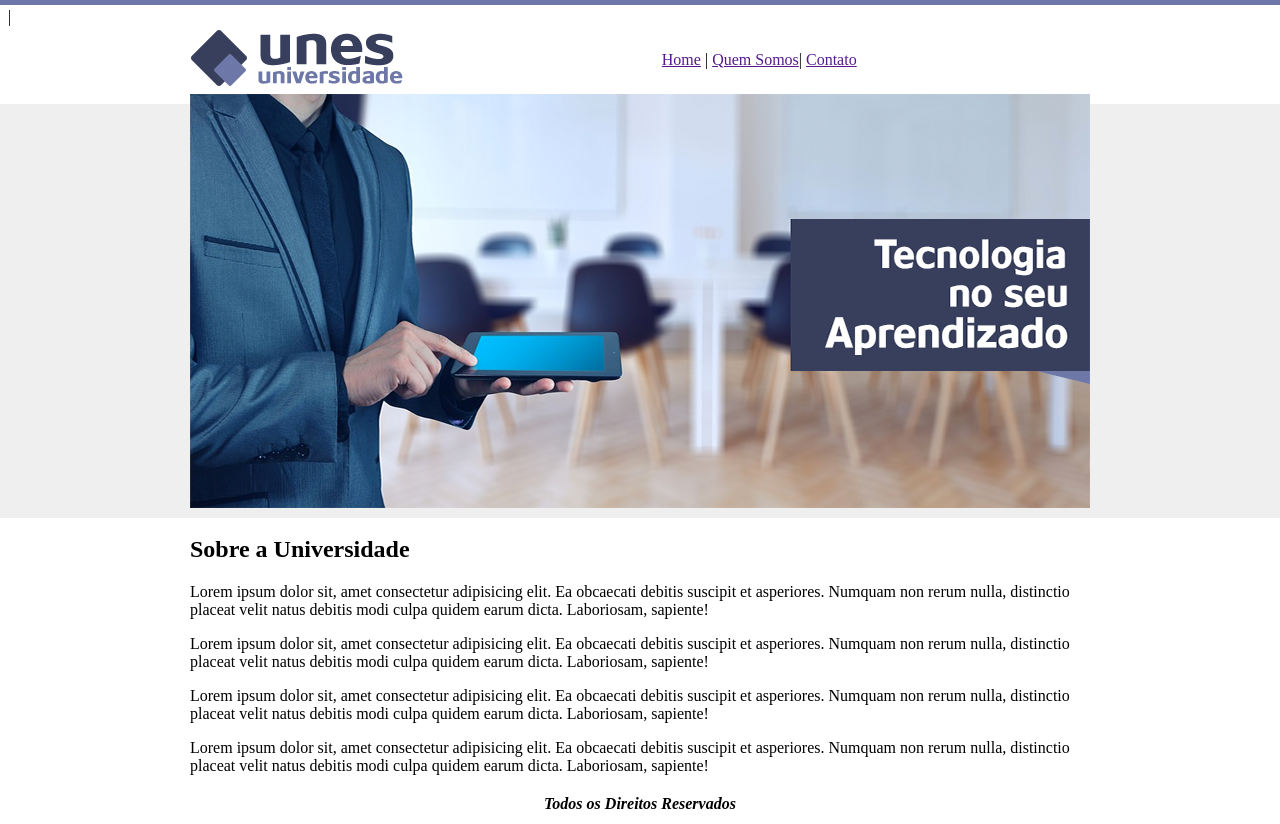
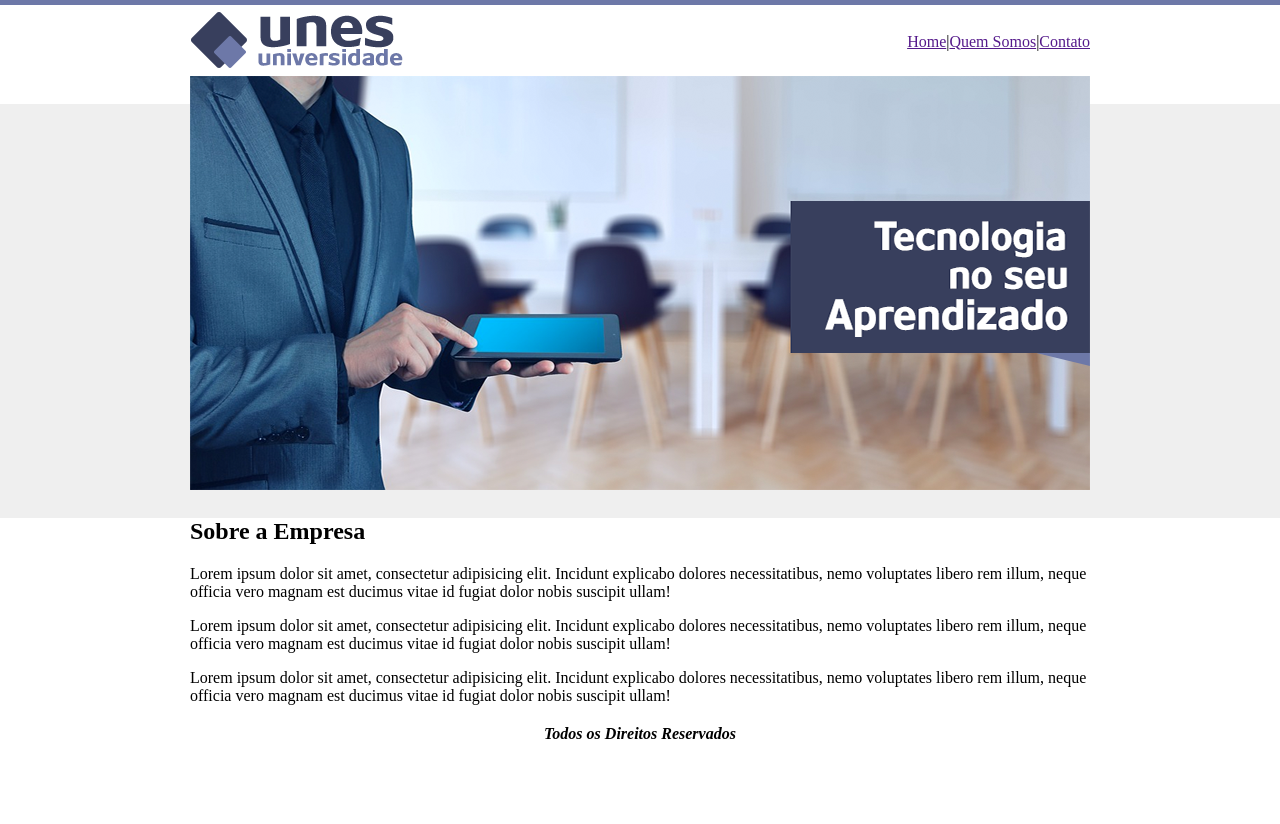
Before and after one commit to josesebastiao/ProjetoFinal_HTML_UNES, a plain HTML site: page index.html in a window 1280 px wide. After the commit the page ends 800 px from the top, so only its background shows below. Drawn offline with Linux system fonts and the light colour scheme.

Commit message:
atualização do index

```diff
--- a/index.html
+++ b/index.html
@@ -5,36 +5,34 @@
     <meta name="viewport" content="width=device-width, initial-scale=1.0">
     <title>UNES</title>
 </head>
-<body background="imagens/fundo.png">
-        <table border="0" width="900" align="center">
+<body background="imagens/fundo.png" width="900">
+    <table border="0" width="900" align="center">
+        <tr>
+            <td heigth="89">
+                <img src="imagens/logo.png">
+            </td>
 
-            <tr>
-                <td heigth="89"><img src="imagens/logo.png">
-                    <td
-                    align="rigth"><a href="">Home</a> |
-                    <a href="">Quem Somos</a>|
-                    <a href="">Contato</a>
-                    </td>
-                </td> |
-            </tr>
-
-            <tr>
-                <td colspan="2"><img src="imagens/capa.png"></td>
-            </tr>
-
+            <td align="right">
+                <a href="">Home</a>|<a href="">Quem Somos</a>|<a href="">Contato</a>
+            </td>
+        </tr>
             <tr>
                 <td colspan="2">
-                    <h2>Sobre a Universidade</h2>
-                    <p>Lorem ipsum dolor sit, amet consectetur adipisicing elit. Ea obcaecati debitis suscipit et asperiores. Numquam non rerum nulla, distinctio placeat velit natus debitis modi culpa quidem earum dicta. Laboriosam, sapiente!</p>
-                    <p>Lorem ipsum dolor sit, amet consectetur adipisicing elit. Ea obcaecati debitis suscipit et asperiores. Numquam non rerum nulla, distinctio placeat velit natus debitis modi culpa quidem earum dicta. Laboriosam, sapiente!</p>
-                    <p>Lorem ipsum dolor sit, amet consectetur adipisicing elit. Ea obcaecati debitis suscipit et asperiores. Numquam non rerum nulla, distinctio placeat velit natus debitis modi culpa quidem earum dicta. Laboriosam, sapiente!</p>
-                    <p>Lorem ipsum dolor sit, amet consectetur adipisicing elit. Ea obcaecati debitis suscipit et asperiores. Numquam non rerum nulla, distinctio placeat velit natus debitis modi culpa quidem earum dicta. Laboriosam, sapiente!</p>
+                    <img src="imagens/capa.png">
                 </td>
             </tr>
             <tr>
-                <td colspan="2" align="center"><strong><em>Todos os Direitos Reservados</strong></em></td>
+                <td colspan="2">
+                    <h2>Sobre a Empresa</h2>
+                    <p>Lorem ipsum dolor sit amet, consectetur adipisicing elit. Incidunt explicabo dolores necessitatibus, nemo voluptates libero rem illum, neque officia vero magnam est ducimus vitae id fugiat dolor nobis suscipit ullam!</p>
+                    <p>Lorem ipsum dolor sit amet, consectetur adipisicing elit. Incidunt explicabo dolores necessitatibus, nemo voluptates libero rem illum, neque officia vero magnam est ducimus vitae id fugiat dolor nobis suscipit ullam!</p>
+                    <p>Lorem ipsum dolor sit amet, consectetur adipisicing elit. Incidunt explicabo dolores necessitatibus, nemo voluptates libero rem illum, neque officia vero magnam est ducimus vitae id fugiat dolor nobis suscipit ullam!</p>
+
+                </td>
             </tr>
-
+                <tr>
+                    <td colspan="2" align="center"><strong><em>Todos os Direitos Reservados</em></strong></td>
+                </tr>
     </table>
 
 </body>
```
